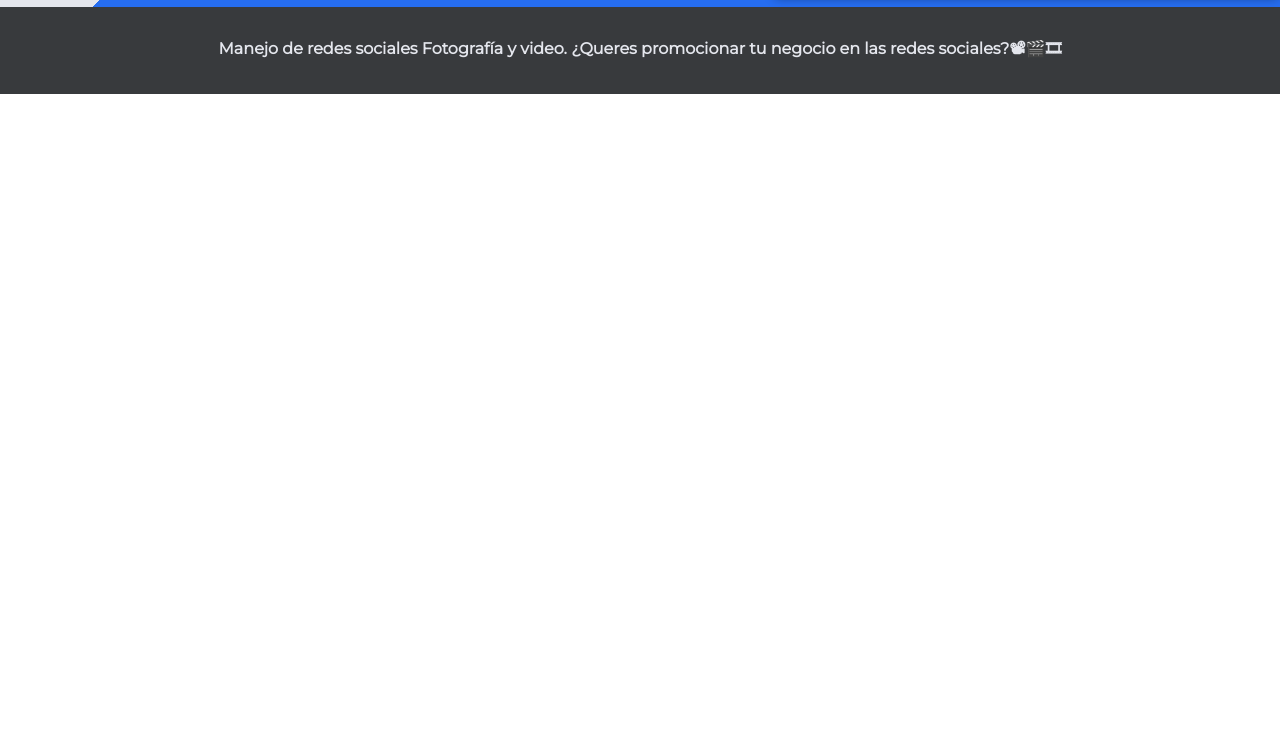
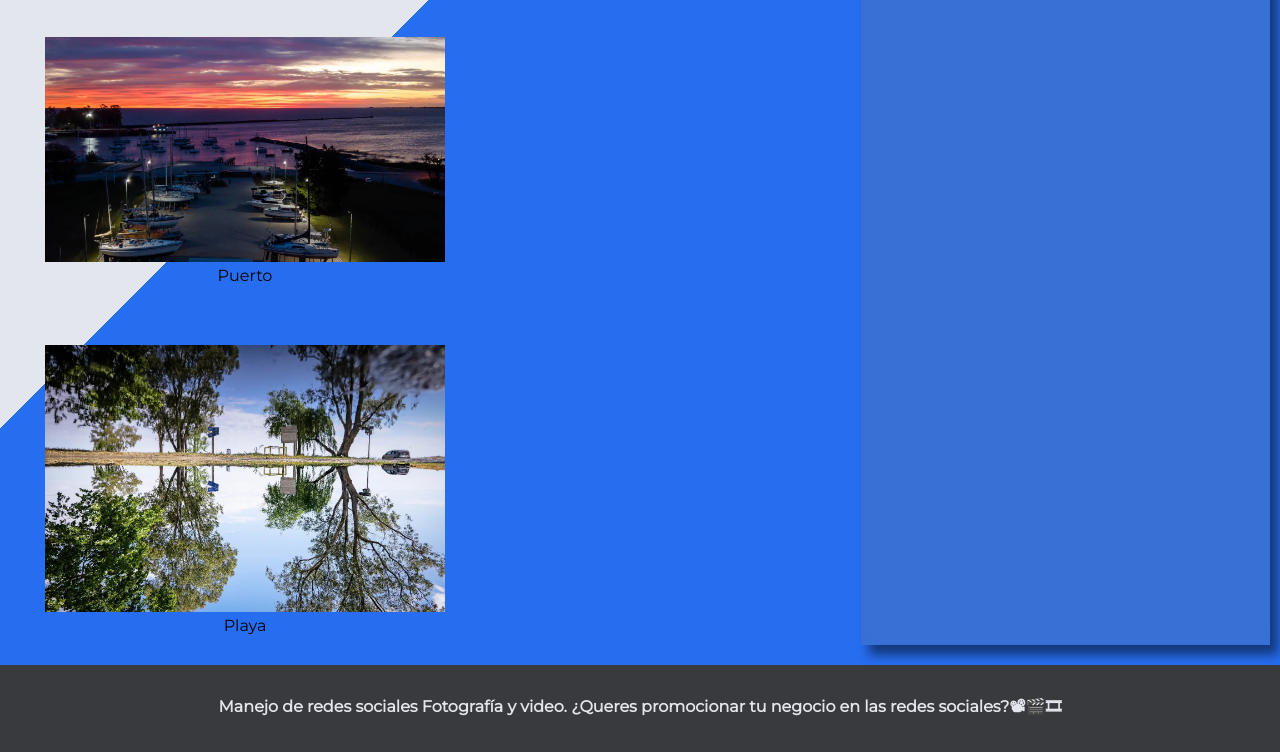
Before and after one commit to LuciaRochet/proyecto, a plain HTML site: page index.html in a window 1280 px wide. Shown: the part 1175-1927 px from the top of the page. Before the commit the page ends 1269 px from the top, so only its background shows below. Drawn offline with Linux system fonts and the light colour scheme.

Commit message:
imagenes y estilo

```diff
--- a/css/estilo.css
+++ b/css/estilo.css
@@ -56,7 +56,6 @@ p {
 }
 
 .imagenes {
-  display: inline-block;
   margin: 10px;
   padding: 20px;
   align-items: center;
@@ -64,6 +63,7 @@ p {
   flex-direction: row;
   justify-content: center;
   margin-left: 25px;
+  display: inline-block;
 }
 iframe {
   display: inline-block;
@@ -147,8 +147,8 @@ label::after {
   grid-template-areas:
     "header header header"
     "menu menu menu"
-    ".  main aside"
-    ".  main aside"
+    "main  main aside"
+    "main  main aside"
     "footer footer footer";
 }
 @media (width < 768px) {
--- a/index.html
+++ b/index.html
@@ -40,11 +40,19 @@
                   <p>Puesta de sol con faro de Juan Lacaze</p>
                </div>
                 <div class="imagenes">
-                  <img src="../fotos/2.jpg" width="400px" alt=".JuanLacaze." />
+                  <img src="./fotos/2.jpg" width="400px" alt=".JuanLacaze." />
                   <p>Rambla de Juan Lacaze</p></div>
                 <div class="imagenes">
-                  <img src="../fotos/5.jpg" width="400px" alt=".sdsd." />
+                  <img src="./fotos/5.jpg" width="400px" alt=".sdsd." />
                   <p> Sabalero</p>
+                </div>
+                <div class="imagenes">
+                  <img src="./fotos/4.jpg" width="400px" alt=".puerto." />
+                  <p> Puerto</p>
+                </div>
+                <div class="imagenes">
+                  <img src="./fotos/3.jpg" width="400px" alt=".playa2." />
+                  <p>Playa</p>
                 </div>
             </div>
 
```
